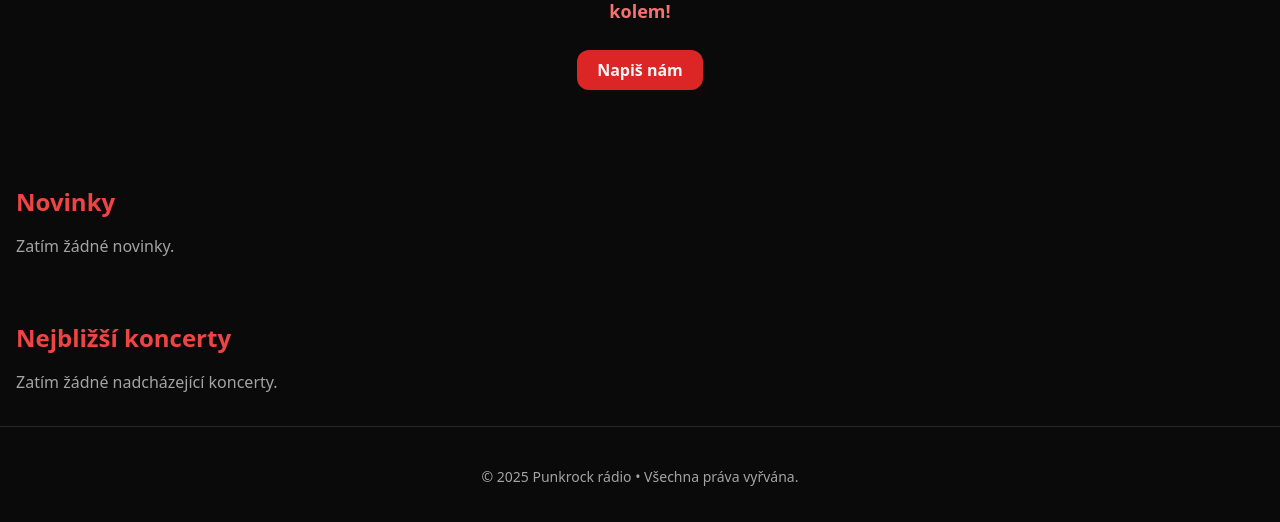
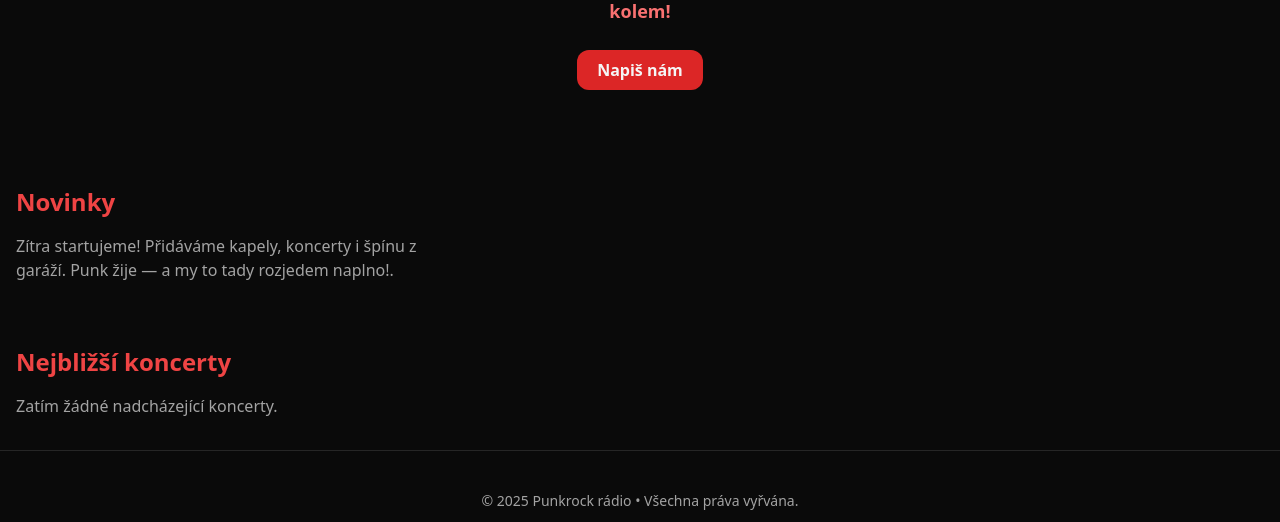
Before and after one commit to Amper159/punkrock, a Flask app: page / in a window 1280 px wide. Shown: the part 323-845 px from the top of the page. Before the commit the page ends 809 px from the top, so only its background shows below. Run offline with Flask 3, Linux system fonts and the light colour scheme; data that the repository does not hold is empty; some libraries are stand-ins or nearby versions.

Commit message:
Uvodní text

```diff
--- a/punkradio/templates/main/index.html
+++ b/punkradio/templates/main/index.html
@@ -30,7 +30,9 @@
       </div>
     </article>
     {% else %}
-    <p class="text-neutral-400">Zatím žádné novinky.</p>
+    <p class="text-neutral-400">Zítra startujeme!
+        Přidáváme kapely, koncerty i špínu z garáží.
+        Punk žije — a my to tady rozjedem naplno!.</p>
     {% endfor %}
   </div>
 </section>
```
